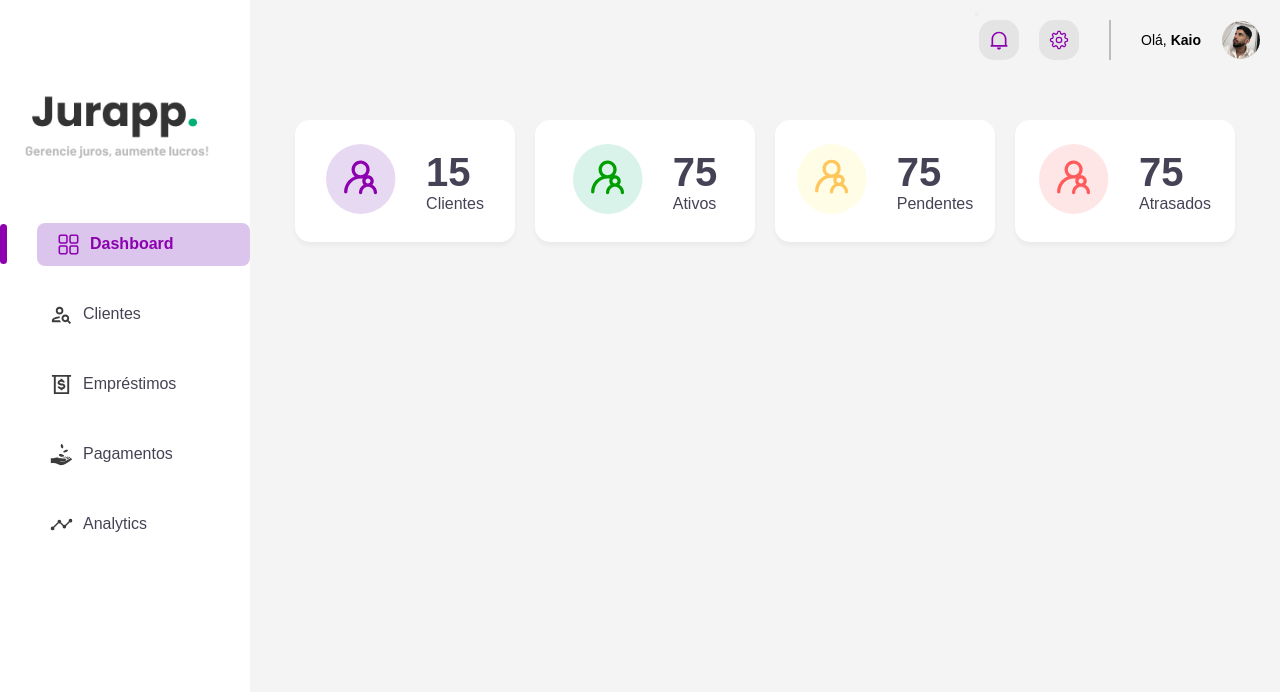
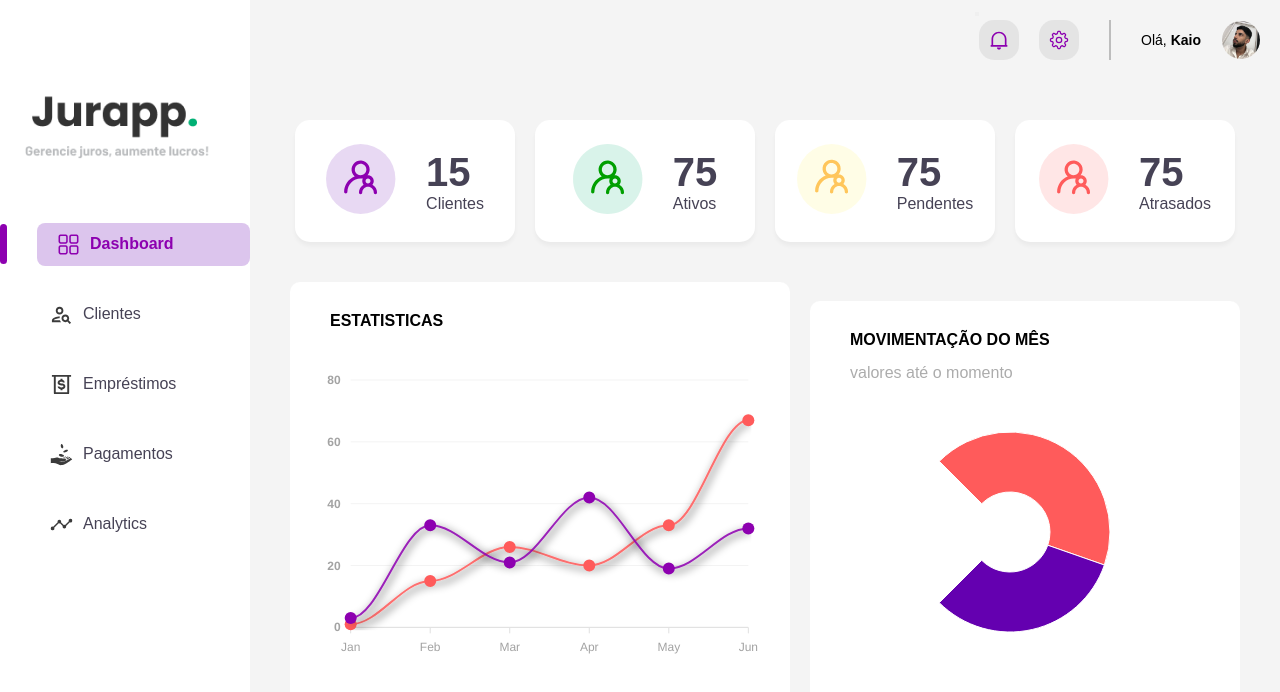
Before and after one commit to kaiudiass/jurappp, a React (Vite) app: page / in a window 1280 px wide. Shown: the top 692 px of the page. Built offline with nearby package versions, Linux system fonts and the light colour scheme.

Commit message:
feat: add ContainerInfo in Home

```diff
--- a/src/pages/Home/index.jsx
+++ b/src/pages/Home/index.jsx
@@ -4,6 +4,9 @@ import MenuDesktop from '../../components/MenuResize/MenuDesktop'
 import HeaderDesktop from '../../components/HeaderResize/HeaderDesktop'
 import ContainerAdjustment from '../../components/ContainerAdjustment'
 import ContainerCard from './ContainerCard'
+import GraphDashboard from './GraphDashboard'
+import ContainerGraph from './ContainerGraph'
+import ContainerInfo from './ContainerInfo'
 
 const Home = () => {
   return (
@@ -13,6 +16,8 @@ const Home = () => {
     <ContainerAdjustment>
     <HeaderDesktop/>
     <ContainerCard/>
+    <ContainerInfo/>
+
 
 
     </ContainerAdjustment>
```
